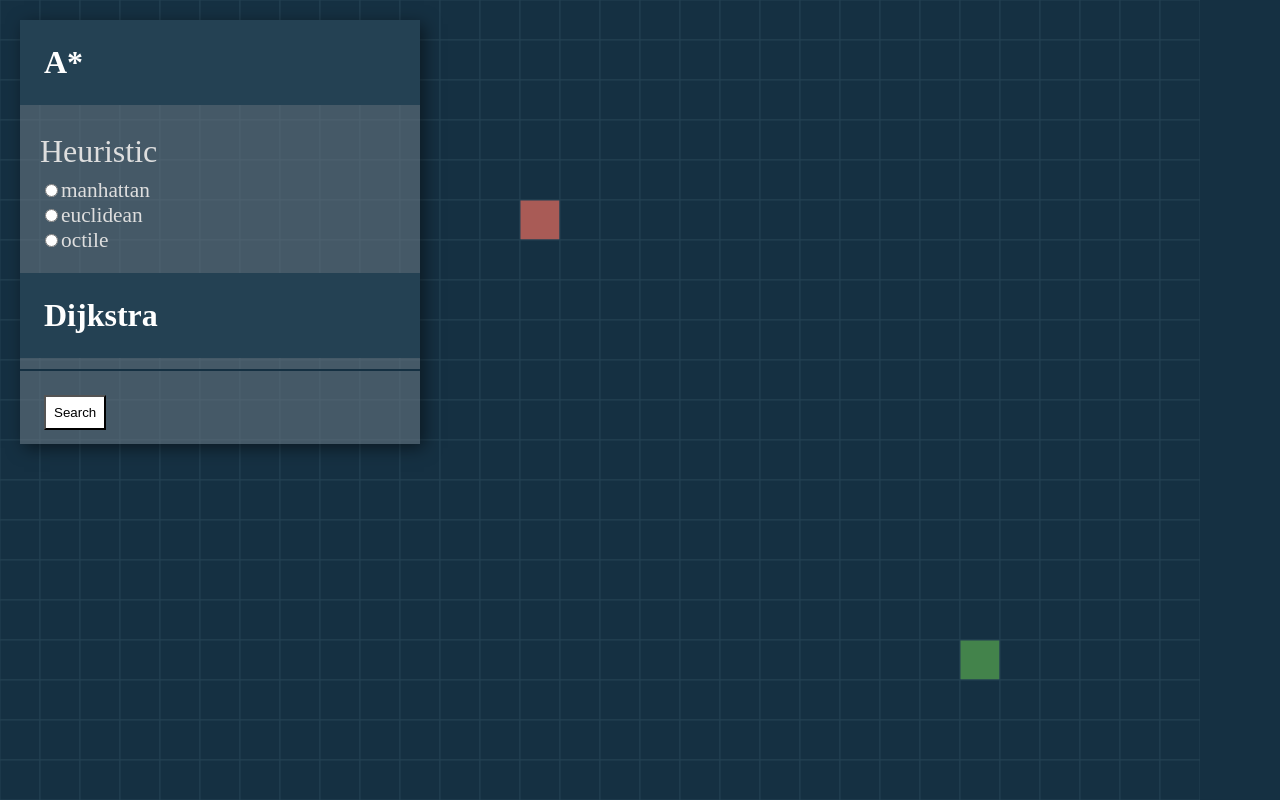
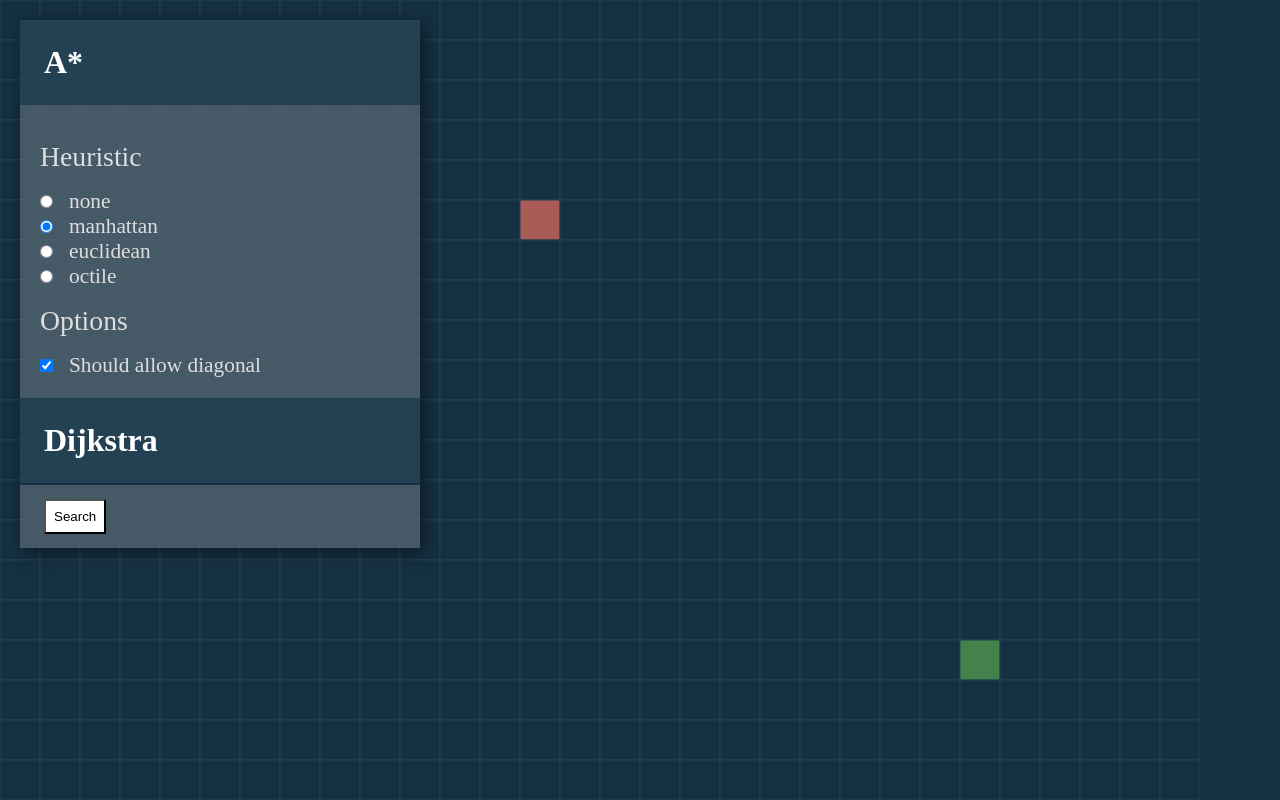
Before and after one commit to jamtartley/pathfinding, a React app: page / in a window 1280 px wide. Built offline with nearby package versions, Linux system fonts and the light colour scheme.

Commit message:
Reflect initial Redux state in UI

```diff
--- a/src/algorithms/a_star.js
+++ b/src/algorithms/a_star.js
@@ -5,7 +5,7 @@ import * as Heuristics from "../logic/heuristics.js";
 
 export function find(grid, options) {
     let shouldAllowDiag = options.shouldAllowDiag;
-    let heuristic = options.heuristic || Heuristics.manhattan;
+    let heuristic = Heuristics.HeuristicFunctionMap[options.heuristic || Heuristics.manhattan];
 
     let open = new Heap(function(a, b) {
         return a.f - b.f;
--- a/src/algorithms/dijkstra.js
+++ b/src/algorithms/dijkstra.js
@@ -1,5 +1,6 @@
 import { find as AStarFind } from "./a_star.js";
+import { HeuristicType } from "../logic/heuristics.js";
 
 export function find(grid, options) {
-    return AStarFind(grid, $.extend({}, options, { heuristic: function(a, b) { return 0; } }));
+    return AStarFind(grid, $.extend({}, options, { heuristic: HeuristicType.NONE }));
 }
--- a/src/logic/heuristics.js
+++ b/src/logic/heuristics.js
@@ -1,10 +1,12 @@
 export const HeuristicType = Object.freeze({
+    NONE: "none",
     MANHATTAN: "manhattan",
     EUCLIDEAN: "euclidean",
     OCTILE: "octile"
 });
 
 export const HeuristicFunctionMap = {
+    [HeuristicType.NONE]: none,
     [HeuristicType.MANHATTAN]: manhattan,
     [HeuristicType.EUCLIDEAN]: euclidean,
     [HeuristicType.OCTILE]: octile,
@@ -32,3 +34,7 @@ export function octile(a, b) {
     if (dx < dy) return factor * dx + dy;
     else return factor * dy + dx;
 }
+
+export function none(a, b) {
+    return 0;
+}
--- a/src/presentation/components/a_star.js
+++ b/src/presentation/components/a_star.js
@@ -1,14 +1,22 @@
 import React from "react";
 
 import Heuristics from "./heuristics.js";
+import { SearchType } from "../controller.js";
+
+import Toggle from "./toggle.js";
 
 export default class AStar extends React.Component {
     render() {
+        console.log(this.props.startOpts);
         return (
             <React.Fragment>
                 <h3 className="section-header" data-search={this.props.type}>A*</h3>
                 <div className="section-inner">
-                    <Heuristics controller={this.props.controller}/>
+                    <Heuristics initialHeuristic={this.props.startOpts.heuristic}/>
+                    <header>
+                        Options
+                    </header>
+                    <Toggle value={"shouldAllowDiag"} text={"Should allow diagonal"} defaultChecked={this.props.startOpts.shouldAllowDiag}/>
                 </div>
             </React.Fragment>
         );
--- a/src/presentation/components/dijkstra.js
+++ b/src/presentation/components/dijkstra.js
@@ -1,11 +1,17 @@
 import React from "react";
+
+import Toggle from "./toggle.js";
 
 export default class Dijkstra extends React.Component {
     render() {
         return (
             <React.Fragment>
                 <h3 className="section-header" data-search={this.props.type}>Dijkstra</h3>
-                <div>
+                <div className="section-inner">
+                    <header>
+                        Options
+                    </header>
+                    <Toggle value={"shouldAllowDiag"} text={"Should allow diagonal"} defaultChecked={this.props.startOpts.shouldAllowDiag}/>
                 </div>
             </React.Fragment>
         );
--- a/src/presentation/components/heuristics.js
+++ b/src/presentation/components/heuristics.js
@@ -17,7 +17,7 @@ export default class Heuristics extends React.Component {
     render() {
         let options = Object.keys(HeuristicType).map(key =>
             <label key={key}>
-                <input type="radio" value={HeuristicType[key]} name="heuristic"/>
+                <input type="radio" value={HeuristicType[key]} name="heuristic" defaultChecked={HeuristicType[key]===this.props.initialHeuristic}/>
                 {HeuristicType[key]}
             </label>
         );
--- a/src/presentation/components/search_panel.js
+++ b/src/presentation/components/search_panel.js
@@ -19,10 +19,12 @@ export default class SearchPanel extends React.Component {
     }
 
     render() {
+        let options = store.getState();
+
         return (
             <div id="search-panel">
-                <AStar controller={this.props.controller} type={SearchType.ASTAR}/>
-                <Dijkstra controller={this.props.controller} type={SearchType.DIJKSTRA}/>
+                <AStar type={SearchType.ASTAR} startOpts={options[SearchType.ASTAR]}/>
+                <Dijkstra type={SearchType.DIJKSTRA} startOpts={options[SearchType.DIJKSTRA]}/>
             </div>
         );
     }
--- /dev/null
+++ b/src/presentation/components/toggle.js
@@ -0,0 +1,18 @@
+import React from "react";
+
+import { changeAllowDiag } from "../../redux/actions.js";
+import store from "../../redux/store.js";
+
+export default class Toggle extends React.Component {
+    onChange(e) {
+        store.dispatch(changeAllowDiag(e.currentTarget.checked));
+    }
+
+    render() {
+        return (
+            <React.Fragment>
+                <input type="checkbox" value={this.props.value} name={this.props.value} onChange={this.onChange} defaultChecked={this.props.defaultChecked}/>{this.props.text}
+            </React.Fragment>
+        );
+    }
+}
--- a/src/redux/actions.js
+++ b/src/redux/actions.js
@@ -1,5 +1,6 @@
 export const CHANGE_HEURISTIC = "change-heuristic";
 export const CHANGE_SEARCH_TYPE = "change-search-type";
+export const CHANGE_ALLOW_DIAG = "change-allow-diag";
 
 export function changeCurrentHeuristic(heuristic) {
     return {
@@ -14,3 +15,10 @@ export function changeSearchType(type) {
         payload: type
     };
 }
+
+export function changeAllowDiag(shouldAllow) {
+    return {
+        type: CHANGE_ALLOW_DIAG,
+        payload: shouldAllow
+    };
+}
--- a/src/redux/reducers.js
+++ b/src/redux/reducers.js
@@ -1,6 +1,4 @@
-import { combineReducers } from "redux";
-
-import { HeuristicType, HeuristicFunctionMap } from "../logic/heuristics.js";
+import { HeuristicType } from "../logic/heuristics.js";
 import { SearchType } from "../presentation/controller.js";
 
 import * as Actions from "./actions.js";
@@ -8,7 +6,7 @@ import * as Actions from "./actions.js";
 const initialState = {
     type: SearchType.ASTAR,
     [SearchType.ASTAR]: {
-        heuristic: HeuristicFunctionMap[HeuristicType.MANHATTAN],
+        heuristic: HeuristicType.MANHATTAN,
         shouldAllowDiag: true
     },
     [SearchType.DIJKSTRA]: {
@@ -19,14 +17,23 @@ const initialState = {
 function reducer(state = initialState, action) {
     switch (action.type) {
         case Actions.CHANGE_SEARCH_TYPE:
+            console.log(action.payload);
             return Object.assign({}, state, {
+                ...state,
                 type: action.payload
             });
         case Actions.CHANGE_HEURISTIC:
             return Object.assign({}, state, {
                 [state.type]: {
                     ...state[state.type],
-                    heuristic: HeuristicFunctionMap[action.payload]
+                    heuristic: action.payload
+                }
+            });
+        case Actions.CHANGE_ALLOW_DIAG:
+            return Object.assign({}, state, {
+                [state.type]: {
+                    ...state[state.type],
+                    shouldAllowDiag: action.payload
                 }
             });
         default:
--- a/src/styles/control_panel.less
+++ b/src/styles/control_panel.less
@@ -29,6 +29,7 @@
         height: 2px;
         color: @background;
         background-color: @background;
+        margin: 0;
     }
 }
 
@@ -52,14 +53,19 @@
 }
 
 .section-inner {
+    color: @text;
+
     form {
         display: flex;
         flex-direction: column;
-        color: @text;
+    }
 
-        header {
-            margin: 8px 0;
-            font-size: 1.5em;
-        }
+    header {
+        margin: 16px 0;
+        font-size: 1.3em;
+    }
+
+    input {
+        margin: 4px 16px 0 0;
     }
 }
```
